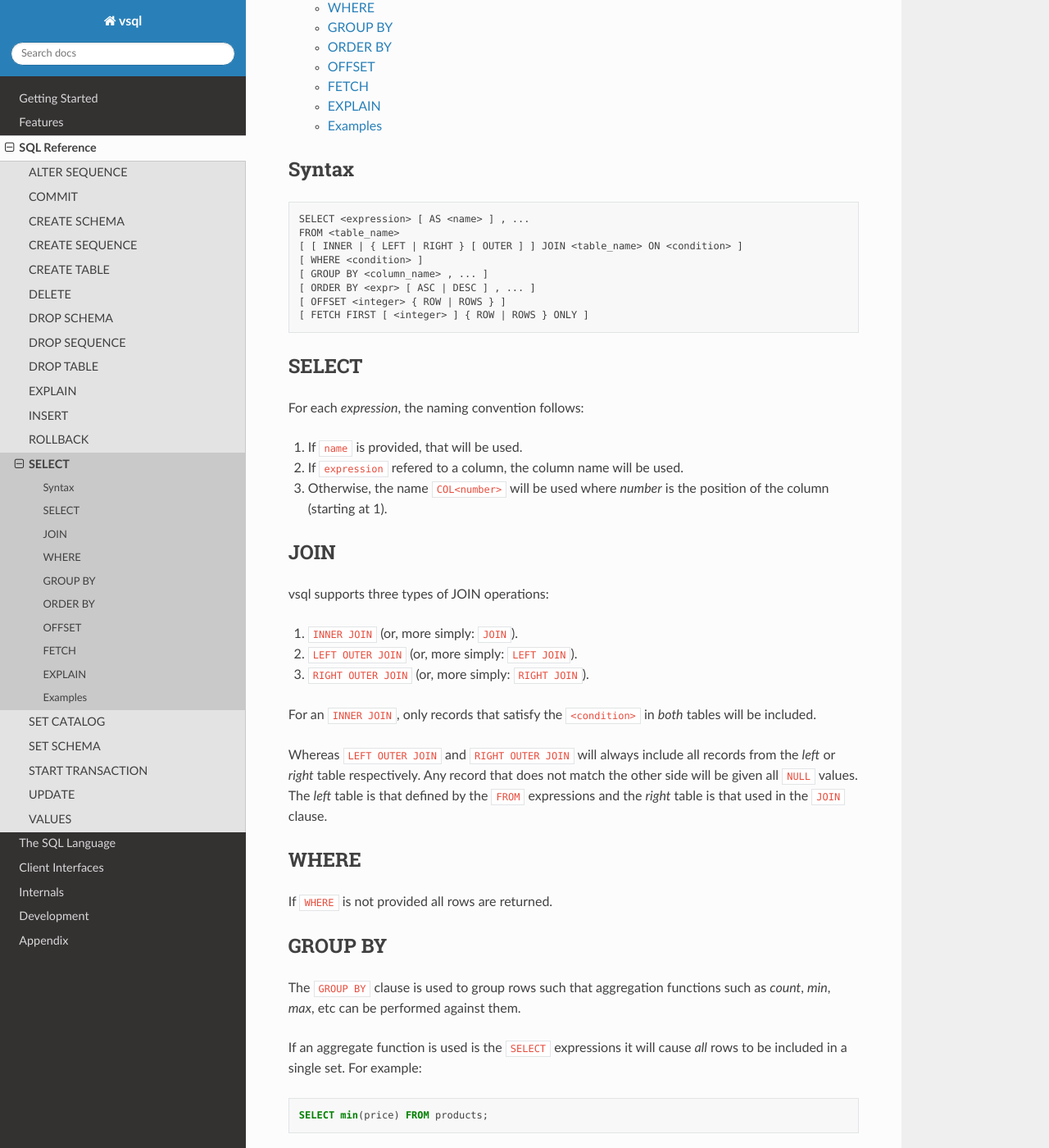
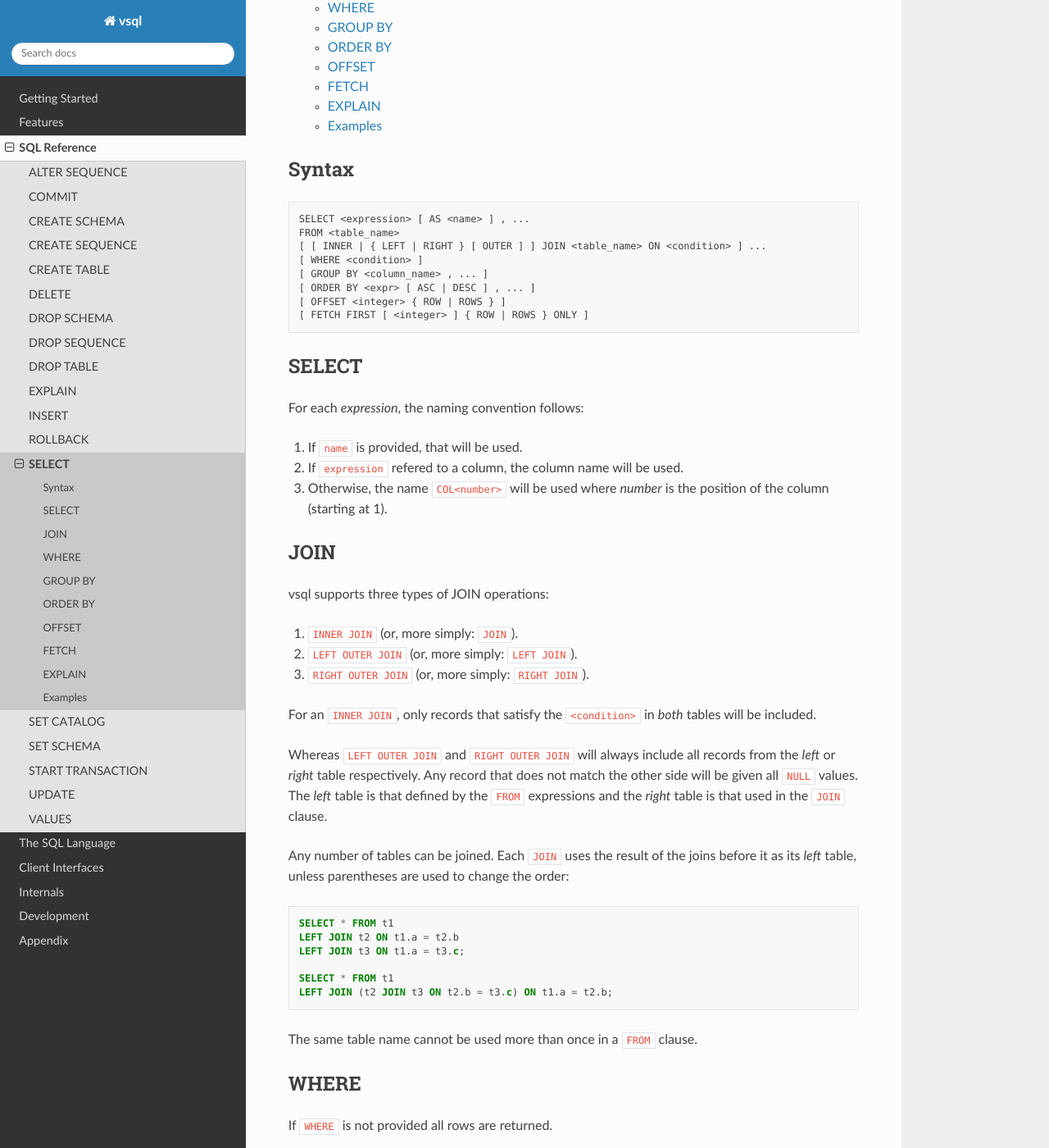
Before and after one commit to elliotchance/vsql, a Sphinx documentation site: the page built from docs/select.rst, in a window 1280 px wide and 1400 px high, scrolled down 343 px. Shown: the whole window at 82% size. Built offline with Sphinx 7.4.7 and the Read the Docs theme 3.1.0, drawn with Linux system fonts in a browser that asks for light colours.

Commit message:
JOIN: Support joining more than two tables (#402)
Joining three or more tables crashed because the planner assumed both
sides of a join were single tables. Joins are now planned recursively, so
either side can be another join, including a parenthesized join like
"t1 LEFT JOIN (t2 JOIN t3 ON ...) ON ...". EXPLAIN shows the nested
subplans.

Using the same table twice in a FROM clause silently returned wrong
results, since both sides store their values under the same names. This
is now an error, as are two subqueries without correlation names.

This completes F041 (basic joined table).

SQL F041-05, F041-07
Fixes #266

Co-authored-by: Claude Opus 5.5 <noreply@anthropic.com>

```diff
--- a/docs/select.rst
+++ b/docs/select.rst
@@ -12,7 +12,7 @@ Syntax
 
   SELECT <expression> [ AS <name> ] , ...
   FROM <table_name>
-  [ [ INNER | { LEFT | RIGHT } [ OUTER ] ] JOIN <table_name> ON <condition> ]
+  [ [ INNER | { LEFT | RIGHT } [ OUTER ] ] JOIN <table_name> ON <condition> ] ...
   [ WHERE <condition> ]
   [ GROUP BY <column_name> , ... ]
   [ ORDER BY <expr> [ ASC | DESC ] , ... ]
@@ -45,6 +45,20 @@ records from the *left* or *right* table respectively. Any record that does not
 match the other side will be given all ``NULL`` values. The *left* table is that
 defined by the ``FROM`` expressions and the *right* table is that used in the
 ``JOIN`` clause.
+
+Any number of tables can be joined. Each ``JOIN`` uses the result of the joins
+before it as its *left* table, unless parentheses are used to change the order:
+
+.. code-block:: sql
+
+  SELECT * FROM t1
+  LEFT JOIN t2 ON t1.a = t2.b
+  LEFT JOIN t3 ON t1.a = t3.c;
+
+  SELECT * FROM t1
+  LEFT JOIN (t2 JOIN t3 ON t2.b = t3.c) ON t1.a = t2.b;
+
+The same table name cannot be used more than once in a ``FROM`` clause.
 
 WHERE
 -----
```
Also changed, not shown: docs/sql-compliance.rst (+4 -4 lines), 3 other files.
